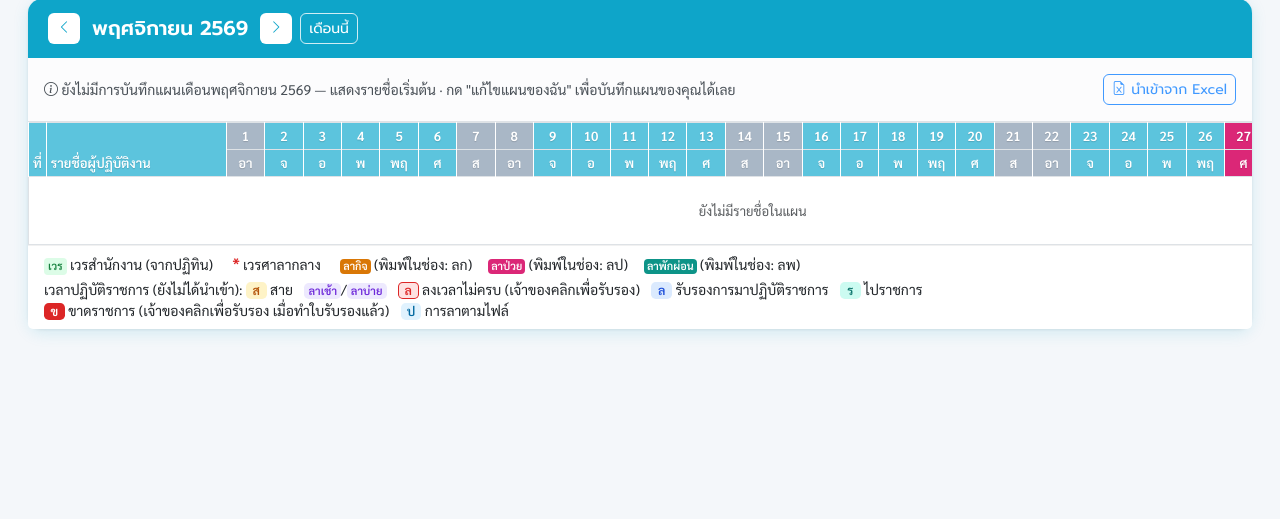
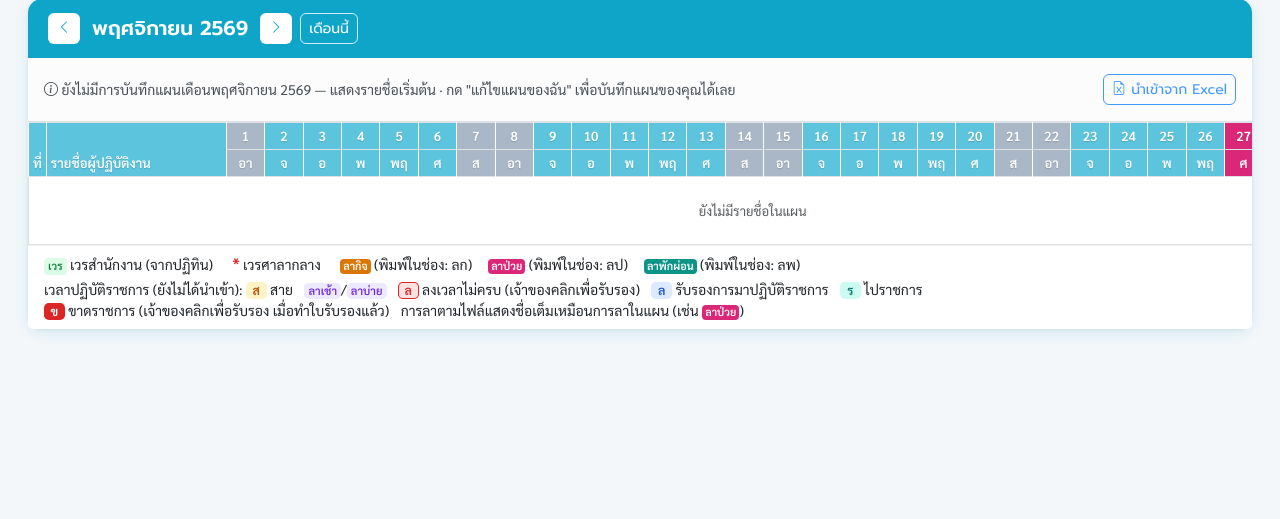
Before and after one commit to tazexpert/nsokhkaen, a PHP site: page /nsokhkaen/modules/calendar/plan.php in a window 1280 px wide. Shown: the part 200-719 px from the top of the page. Run offline with PHP 8.4, Linux system fonts and the light colour scheme; the visitor is signed in with stand-in values (Sample User, id 1); data comes from the database, SQL or seed files in the repository; tables that the repository leaves empty hold one stand-in row (values such as "Sample post"); grey boxes marked "Sample" are stand-in pictures; some libraries are stand-ins or nearby versions.

Commit message:
แผนการปฏิบัติงาน: การลาจากไฟล์เวลาปฏิบัติราชการแสดงชื่อเต็ม (ลากิจ / ลาป่วย / ลาพักผ่อน) สีเดียวกับการลาในแผน แทน ก ป พ
Co-Authored-By: Claude Opus 5.5 <noreply@anthropic.com>
Claude-Session: https://claude.ai/code/session_01YMsi9eRvnx4KGxW4i1fmgS

```diff
--- a/modules/calendar/att_import.php
+++ b/modules/calendar/att_import.php
@@ -185,7 +185,7 @@ require __DIR__ . '/header.php';
           <tr><td class="text-nowrap"><span class="att-chip">สรง</span></td><td>ไม่ลงเวลา แต่มีรหัสโครงการในแผน</td></tr>
           <tr><td><span class="att-chip att-trip">ร</span></td><td>ไม่ลงเวลา มีกิจกรรมในปฏิทินที่สถานที่ไม่ใช่ Zoom / ศาลากลางจังหวัดขอนแก่น / ห้องประชุมสำนักงานสถิติจังหวัดขอนแก่น</td></tr>
           <tr><td><span class="att-chip att-absent">ข</span></td><td>ขาดราชการ — แจ้งเตือนเจ้าตัวให้ทำใบรับรอง แล้ว<b>เจ้าของ</b>เปลี่ยนเป็น <span class="att-chip att-cert">ล</span> รับรองการมาปฏิบัติราชการ เอง (ในปฏิทิน/แผนของตน)</td></tr>
-          <tr><td><span class="att-chip att-leave">ป</span></td><td>การลาตามไฟล์ (ก ป พ ...)</td></tr>
+          <tr><td class="text-nowrap"><span class="badge" style="background:#db2777">ลาป่วย</span></td><td>การลาตามไฟล์ แสดงชื่อเต็มเหมือนการลาในแผน (ลากิจ / ลาป่วย / ลาพักผ่อน …) — ลงการลาในแผนไว้แล้วไม่แสดงซ้ำ</td></tr>
         </table>
       </div>
     </div>
--- a/modules/calendar/att_lib.php
+++ b/modules/calendar/att_lib.php
@@ -17,6 +17,8 @@ const ATT_LEAVE_NAMES = ['ก' => 'ลากิจ', 'ป' => 'ลาป่ว
                           'บ' => 'ลาอุปสมบท', 'ฮ' => 'ลาประกอบพิธีฮัจญ์', 'ท' => 'ลาเพื่อรับการตรวจเลือกทหาร', 'ศ' => 'ลาไปศึกษา/ฝึกอบรม/ปฏิบัติงานต่างประเทศ',
                           'ต' => 'ลาติดตามคู่สมรส', 'ฟ' => 'ลาไปฟื้นฟูสมรรถภาพด้านอาชีพ', 'ร' => 'อบรม/สัมมนา/ประชุม/ไปราชการ', 'ษ' => 'กรณีพิเศษ',
                           'ล' => 'รับรองการมาปฏิบัติราชการ', 'ข' => 'ขาดราชการ', 'ซ' => 'เซ็นชื่อ', 'C' => 'COVID 19'];
+// สีป้ายการลาจากไฟล์ = สีเดียวกับการลาในแผน (PLAN_LEAVES: ลากิจ / ลาป่วย / ลาพักผ่อน) — ประเภทอื่นสีเทา
+const ATT_LEAVE_COLORS = ['ก' => '#d97706', 'ป' => '#db2777', 'พ' => '#0d9488'];
 /** สถานที่ที่ไม่นับเป็น "ไปราชการ" (ตัดช่องว่าง เทียบแบบมีคำนี้อยู่) */
 const ATT_LOCAL_PLACES = ['zoom', 'ศาลากลางจังหวัดขอนแก่น', 'ห้องประชุมสำนักงานสถิติจังหวัดขอนแก่น'];
 
@@ -275,7 +277,13 @@ function att_status(?array $a, bool $hasWork, ?string $trip, bool $planLeave = f
     $leave = trim((string)$a['leave_code']);
     if ($leave !== '') {
         $c = mb_substr($leave, 0, 1);
-        return ['code' => $c, 'cls' => $c === 'ร' ? 'att-trip' : 'att-leave', 'title' => (ATT_LEAVE_NAMES[$c] ?? 'ลา') . ' (' . $leave . ')' . ($a['detail'] ? ' ' . $a['detail'] : '')];
+        if ($c === 'ร') {
+            return ['code' => 'ร', 'cls' => 'att-trip', 'title' => ATT_LEAVE_NAMES['ร'] . ' (' . $leave . ')' . ($a['detail'] ? ' ' . $a['detail'] : '')];
+        }
+        // การลาจากไฟล์แสดงชื่อเต็มเหมือนการลาในแผน (ลากิจ / ลาป่วย / ลาพักผ่อน …) · สีเดียวกับแผน
+        $name = ATT_LEAVE_NAMES[$c] ?? 'ลา';
+        return ['code' => $name, 'cls' => 'att-leave', 'color' => ATT_LEAVE_COLORS[$c] ?? '#64748b',
+                'title' => $name . ' (' . $leave . ')' . ($a['detail'] ? ' ' . trim(preg_replace('/\s*\[ผู้บันทึก:[^\]]*\]/u', '', (string)$a['detail'])) : '')];
     }
     if ($cert !== '') {
         return ['code' => 'ล', 'cls' => 'att-cert', 'title' => 'รับรองการมาปฏิบัติราชการ ' . $a['certify'] . ' · ' . $times];
--- a/modules/calendar/plan.php
+++ b/modules/calendar/plan.php
@@ -166,6 +166,7 @@ require __DIR__ . '/header.php';
               <?php if ($hasDuty): ?><span class="pc-duty">เวร</span><?php endif; ?>
               <?php if ($hasGuard): ?><span class="pc-guard">*</span><?php endif; ?>
               <?php if ($as): if (!empty($as['certifiable']) && $mine): ?><button type="button" class="att-chip <?= $as['cls'] ?>" data-att-certify data-date="<?= $date ?>" data-kind="<?= $as['cls'] === 'att-pending' ? 'ลงเวลาไม่ครบ' : 'ขาดราชการ (ไม่ได้ลงเวลา)' ?>"><?= h($as['code']) ?></button>
+              <?php elseif ($as['cls'] === 'att-leave'): ?><span class="pc-leave" style="--lc:<?= h($as['color'] ?? '#64748b') ?>"><?= h($as['code']) ?></span>
               <?php else: ?><span class="att-chip <?= $as['cls'] ?>"><?= h($as['code']) ?></span><?php endif; endif; ?>
             </td>
           <?php endfor; ?>
@@ -205,7 +206,7 @@ require __DIR__ . '/header.php';
       <span class="me-2 text-nowrap"><span class="att-chip att-cert">ล</span> รับรองการมาปฏิบัติราชการ</span>
       <span class="me-2 text-nowrap"><span class="att-chip att-trip">ร</span> ไปราชการ</span>
       <span class="me-2 text-nowrap"><span class="att-chip att-absent">ข</span> ขาดราชการ (เจ้าของคลิกเพื่อรับรอง เมื่อทำใบรับรองแล้ว)</span>
-      <span class="me-2 text-nowrap"><span class="att-chip att-leave">ป</span> การลาตามไฟล์</span></div>
+      <span class="me-2 text-nowrap">การลาตามไฟล์แสดงชื่อเต็มเหมือนการลาในแผน (เช่น <span class="pc-leave" style="--lc:#db2777">ลาป่วย</span>)</span></div>
     <?php if (!empty($plan['note'])): ?><div class="mt-2"><b>หมายเหตุ:</b> <?= nl2br(h($plan['note'])) ?></div><?php endif; ?>
   </div>
 </div>
```
